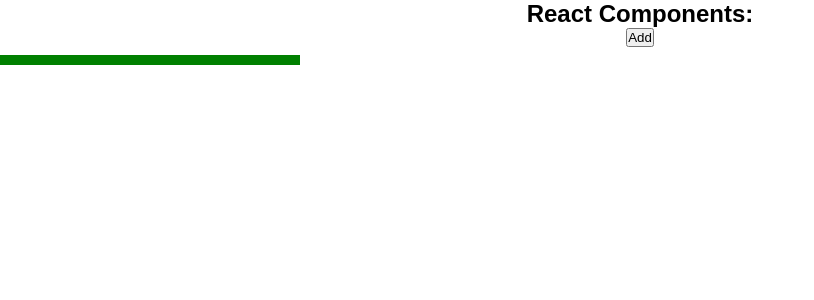
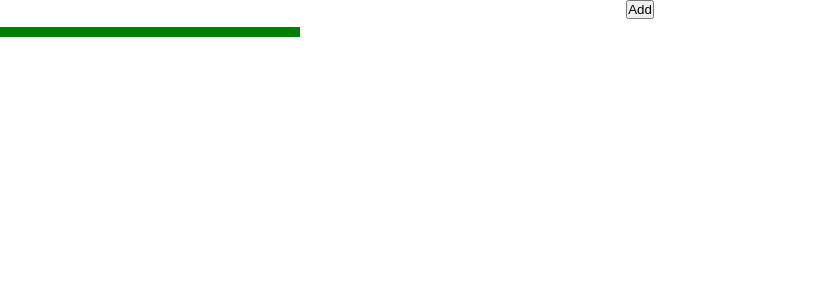
Before and after one commit to 986913/react-components, a React (Create React App) app: page / in a window 1280 px wide. Both pictures are taken after a click on the button "Add". Shown: the top 300 px of the page, without its empty margins (0-814 px from the left). Built offline with nearby package versions, Linux system fonts and the light colour scheme.

Commit message:
progress bars 3

```diff
--- a/src/App.js
+++ b/src/App.js
@@ -5,6 +5,7 @@ import { PollWrapper } from './PollWidget/Wrapper';
 import { ProgressBarWrapper } from './ProgressBar';
 import { ProgressBarsWrapper } from './ProgressBars';
 import { ProgressBarsIIWrapper } from './ProgressBarsII';
+import { ProgressBarsIIIWrapper } from './ProgressBarsIII';
 import { AccordionWrapper } from './Accordion';
 import { AccordionIIWrapper } from './AccordionII';
 import { AccordionIIIWrapper } from './AccordionIII';
@@ -17,13 +18,14 @@ import { AppUseDebounceExample } from './Hooks/CustomizeHooks/useDebounce';
 function App() {
   return (
     <div className='App'>
-      <h2>React Components:</h2>
+      {/* <h2>React Components:</h2> */}
       {/* <AutocompleteWrapper /> */}
       {/* <CarouselWrapper /> */}
       {/* <PollWrapper /> */}
       {/* <ProgressBarWrapper /> */}
       {/* <ProgressBarsWrapper /> */}
-      <ProgressBarsIIWrapper />
+      {/* <ProgressBarsIIWrapper /> */}
+      <ProgressBarsIIIWrapper />
       {/* <AccordionWrapper /> */}
       {/* <AccordionIIWrapper /> */}
       {/* <AccordionIIIWrapper /> */}
--- /dev/null
+++ b/src/ProgressBarsIII/ProgressBarsIII.js
@@ -0,0 +1,52 @@
+import React, { useState, useEffect } from 'react';
+import './progressbarsIII.css';
+
+const classNames = (...args) => args.filter(Boolean).join(' ');
+
+const ProgressBarIII = ({ isEmpty, onCompleted }) => {
+  const [startTransition, setStartTransition] = useState(false);
+
+  useEffect(() => {
+    if (isEmpty || startTransition) return;
+    setStartTransition(true);
+  });
+
+  return (
+    <div className='progress-outter'>
+      <div
+        className={classNames(
+          'progress-inner',
+          startTransition && 'bar-filled'
+        )}
+        onTransitionEnd={() => {
+          onCompleted();
+        }}
+      ></div>
+    </div>
+  );
+};
+
+export const ProgressBarsIII = () => {
+  const [bars, setBars] = useState(0);
+  const [numFilledUpBars, setNumFilledUpBars] = useState(0);
+
+  const handleClick = () => setBars(bars + 1);
+  const CONCURRENCY_LIMIT = 3; // <-- diff
+
+  return (
+    <div>
+      <button onClick={handleClick}>Add</button>
+      <div>
+        {Array.from({ length: bars }).map((_, index) => (
+          <ProgressBarIII
+            key={index}
+            isEmpty={index >= numFilledUpBars + CONCURRENCY_LIMIT} // <-- diff
+            onCompleted={() => {
+              setNumFilledUpBars(numFilledUpBars + 1);
+            }}
+          />
+        ))}
+      </div>
+    </div>
+  );
+};
--- /dev/null
+++ b/src/ProgressBarsIII/Wrapper.js
@@ -0,0 +1,10 @@
+import React from 'react';
+import { ProgressBarsIII } from './ProgressBarsIII';
+
+export const ProgressBarsIIIWrapper = () => {
+  return (
+    <div>
+      <ProgressBarsIII />
+    </div>
+  );
+};
--- /dev/null
+++ b/src/ProgressBarsIII/index.js
@@ -0,0 +1 @@
+export { ProgressBarsIIIWrapper } from './Wrapper.js';
--- /dev/null
+++ b/src/ProgressBarsIII/progressbarsIII.css
@@ -0,0 +1,20 @@
+.progress-outter{
+  height: 10px;
+  width: 300px;
+  background-color: lightgray;
+  margin-top: .5em !important;
+}
+
+.progress-inner {
+  background-color: green;
+  height: 100%;
+  transform: scaleX(0);
+  transform-origin: left;
+  transition-duration: 2000ms;
+  transition-property: transform;
+  transition-timing-function: linear;
+}
+
+.bar-filled {
+  transform: scaleX(1)
+}
```
